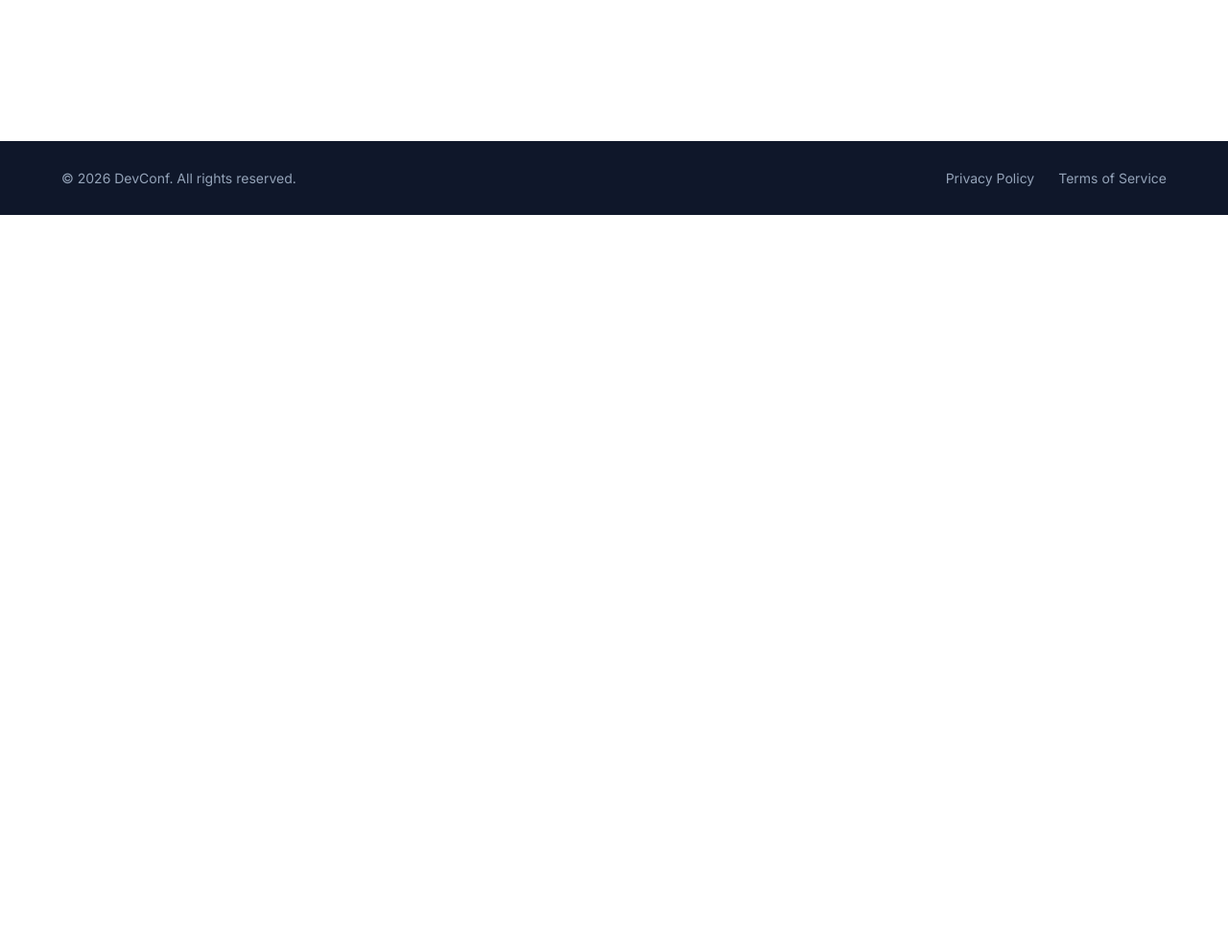
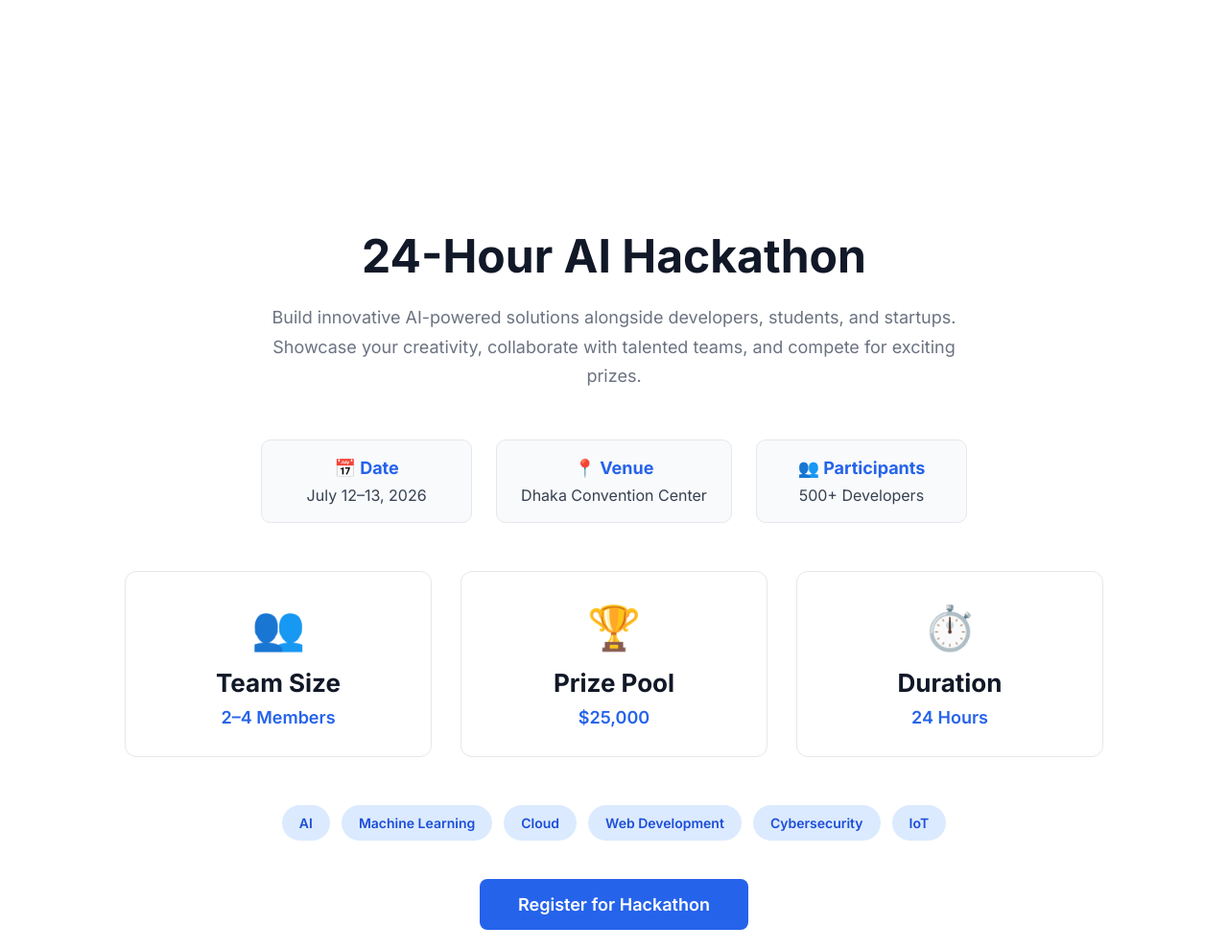
Before and after one commit to akashonline24hour/B14-A01-DevConf-2026, a plain HTML site: page index.html in a window 1280 px wide. Shown: the part 2510-3500 px from the top of the page at 96% size. Before the commit the page ends 2734 px from the top, so only its background shows below. Drawn offline with nearby package versions, Linux system fonts and the light colour scheme.

Commit message:
AI Hackathon Section Added

```diff
--- /dev/null
+++ b/css/aiHackathonStyle.css
@@ -0,0 +1,140 @@
+/* ===========================
+   AI Hackathon Section
+=========================== */
+
+.hackathon-section {
+  padding: 90px 20px;
+  background: #ffffff;
+}
+
+.hackathon-container {
+  max-width: 1200px;
+  margin: auto;
+  text-align: center;
+}
+
+/* Heading */
+
+.hackathon-header h2 {
+  font-size: 48px;
+  color: #111827;
+  margin-bottom: 20px;
+}
+
+.hackathon-header p {
+  max-width: 750px;
+  margin: 0 auto 50px;
+  color: #6b7280;
+  font-size: 18px;
+  line-height: 1.7;
+}
+
+/* Event Information */
+
+.event-info {
+  display: flex;
+  justify-content: center;
+  gap: 25px;
+  flex-wrap: wrap;
+  margin-bottom: 50px;
+}
+
+.info-box {
+  background: #f8fafc;
+  border: 1px solid #e5e7eb;
+  border-radius: 10px;
+  padding: 18px 25px;
+  min-width: 220px;
+}
+
+.info-box h4 {
+  color: #2563eb;
+  margin-bottom: 8px;
+  font-size: 18px;
+}
+
+.info-box p {
+  color: #374151;
+}
+
+/* Cards */
+
+.hackathon-cards {
+  display: flex;
+  justify-content: center;
+  gap: 30px;
+  flex-wrap: wrap;
+  margin-bottom: 50px;
+}
+
+.hackathon-card {
+  flex: 1;
+  min-width: 250px;
+  max-width: 320px;
+
+  background: #ffffff;
+  border: 1px solid #e5e7eb;
+  border-radius: 12px;
+
+  padding: 30px 20px;
+  transition: 0.3s;
+}
+
+.hackathon-card:hover {
+  transform: translateY(-8px);
+  box-shadow: 0 10px 25px rgba(0, 0, 0, 0.12);
+}
+
+.icon {
+  font-size: 45px;
+  margin-bottom: 15px;
+}
+
+.hackathon-card h3 {
+  font-size: 26px;
+  color: #111827;
+  margin-bottom: 10px;
+}
+
+.hackathon-card p {
+  color: #2563eb;
+  font-size: 18px;
+  font-weight: 600;
+}
+
+/* Technology Tags */
+
+.tech-tags {
+  display: flex;
+  justify-content: center;
+  gap: 12px;
+  flex-wrap: wrap;
+  margin-bottom: 40px;
+}
+
+.tech-tags span {
+  background: #dbeafe;
+  color: #1d4ed8;
+  padding: 10px 18px;
+  border-radius: 30px;
+  font-size: 14px;
+  font-weight: 600;
+}
+
+/* Button */
+
+.hackathon-btn {
+  display: inline-block;
+  background: #2563eb;
+  color: #fff;
+  text-decoration: none;
+  padding: 16px 40px;
+  border-radius: 8px;
+  font-size: 18px;
+  font-weight: 600;
+  transition: 0.3s;
+}
+
+.hackathon-btn:hover {
+  background: #1d4ed8;
+}
--- a/index.html
+++ b/index.html
@@ -13,6 +13,7 @@
     />
 
     <!-- CSS Links Added -->
+    <link rel="stylesheet" href="./css/aiHackathonStyle.css" />
     <link rel="stylesheet" href="./css/commonStyle.css" />
     <link rel="stylesheet" href="./css/style.css" />
 
@@ -187,6 +188,76 @@
         </div>
       </section>
       <!-- Pricing Section Finished -->
+
+      <!-- AI Hackathon Section Started -->
+      <section class="hackathon-section">
+        <div class="hackathon-container">
+          <div class="hackathon-header">
+            <h2>24-Hour AI Hackathon</h2>
+
+            <p>
+              Build innovative AI-powered solutions alongside developers,
+              students, and startups. Showcase your creativity, collaborate with
+              talented teams, and compete for exciting prizes.
+            </p>
+          </div>
+
+          <!-- Event Info -->
+
+          <div class="event-info">
+            <div class="info-box">
+              <h4>📅 Date</h4>
+              <p>July 12–13, 2026</p>
+            </div>
+
+            <div class="info-box">
+              <h4>📍 Venue</h4>
+              <p>Dhaka Convention Center</p>
+            </div>
+
+            <div class="info-box">
+              <h4>👥 Participants</h4>
+              <p>500+ Developers</p>
+            </div>
+          </div>
+
+          <!-- Feature Cards -->
+
+          <div class="hackathon-cards">
+            <div class="hackathon-card">
+              <div class="icon">👥</div>
+              <h3>Team Size</h3>
+              <p>2–4 Members</p>
+            </div>
+
+            <div class="hackathon-card">
+              <div class="icon">🏆</div>
+              <h3>Prize Pool</h3>
+              <p>$25,000</p>
+            </div>
+
+            <div class="hackathon-card">
+              <div class="icon">⏱️</div>
+              <h3>Duration</h3>
+              <p>24 Hours</p>
+            </div>
+          </div>
+
+          <!-- Technology Tags -->
+
+          <div class="tech-tags">
+            <span>AI</span>
+            <span>Machine Learning</span>
+            <span>Cloud</span>
+            <span>Web Development</span>
+            <span>Cybersecurity</span>
+            <span>IoT</span>
+          </div>
+
+          <a href="#" class="hackathon-btn"> Register for Hackathon </a>
+        </div>
+      </section>
+      <!-- AI Hackathon Section Finished -->
     </main>
 
     <!-- Footer Section Started -->
```
Also changed, not shown: 1 other file.
